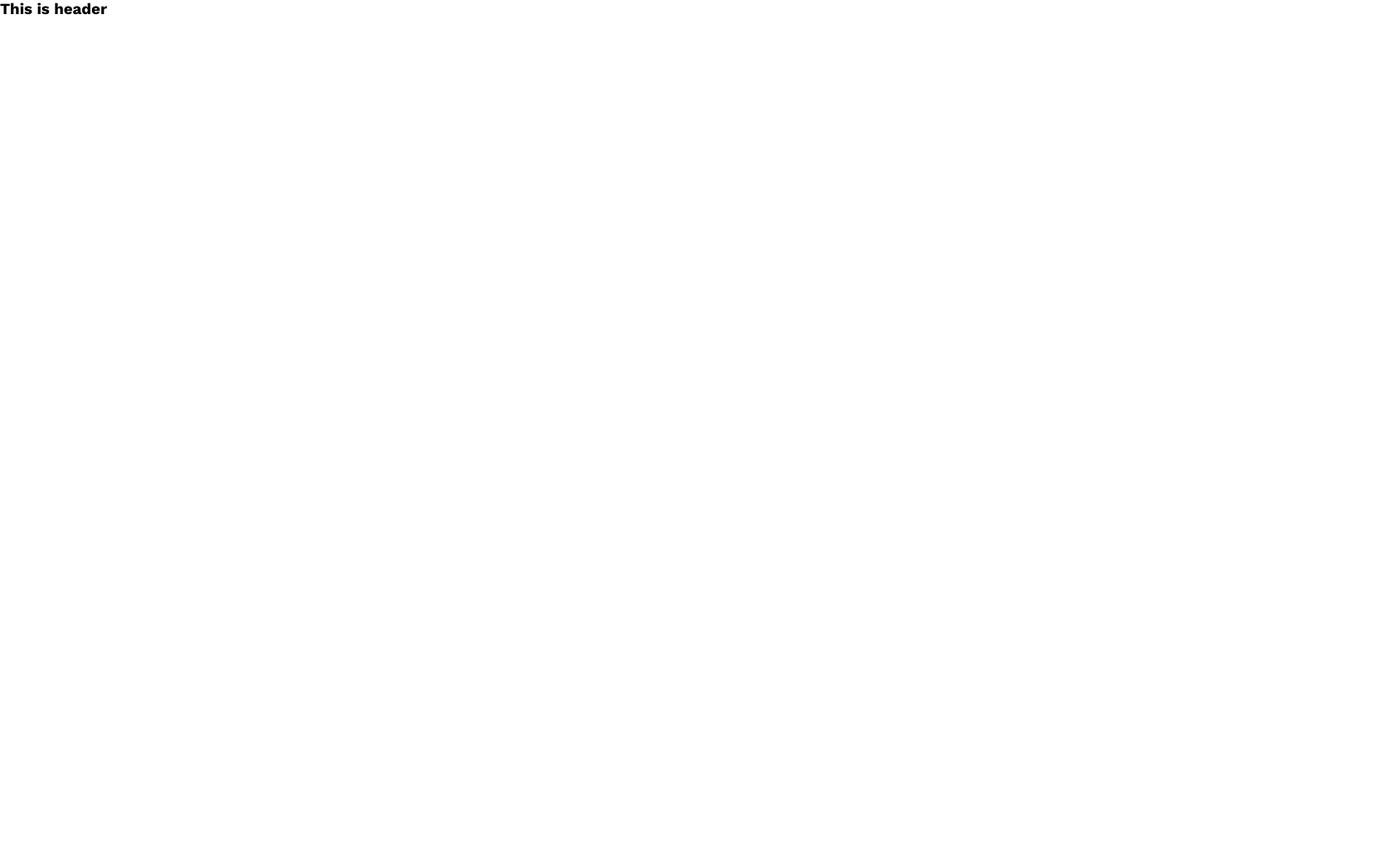
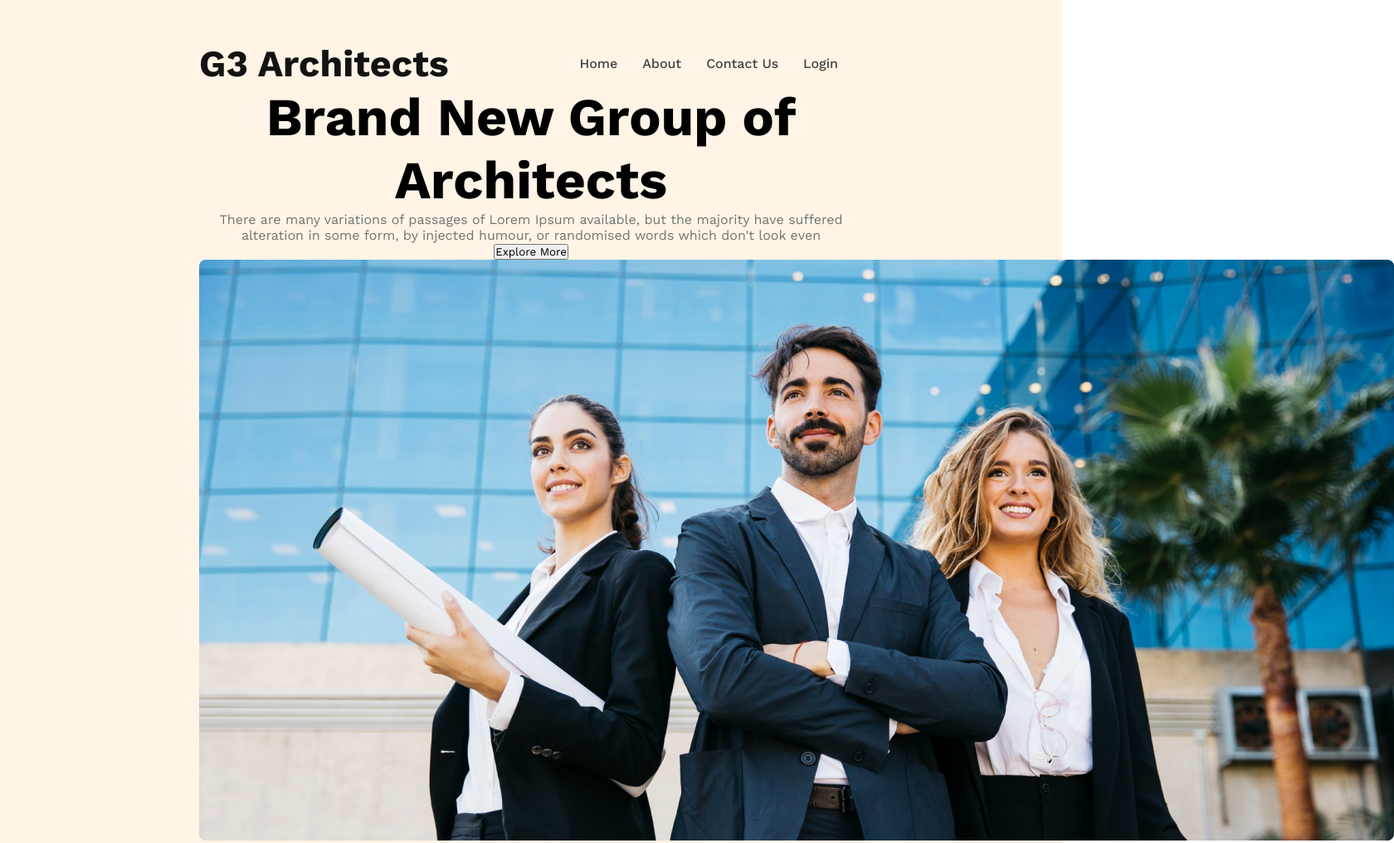
Before and after one commit to khan-shimul/G3-Arch, a plain HTML site: page index.html in a window 1280 px wide. Shown: the top 1016 px of the page at 83% size, 1680 px wide, since content can reach past the window. Before the commit the page ends 800 px from the top, so only its background shows below. Drawn offline with nearby package versions, Linux system fonts and the light colour scheme.

Commit message:
banner content added

```diff
--- a/index.html
+++ b/index.html
@@ -8,7 +8,23 @@
 </head>
 <body>
     <header>
-        <h3>This is header</h3>
+        <nav>
+            <h3 class="nav-title">G3 Architects</h3>
+        <ul>
+            <li><a href="">Home</a></li>
+            <li><a href="">About</a></li>
+            <li><a href="">Contact Us</a></li>
+            <li><a href="">Login</a></li>
+        </ul>
+        </nav>
+        <div class="banner">
+            <div class="banner-content">
+                <h1 class="banner-title">Brand New Group of Architects</h1>
+                <p class="banner-description">There are many variations of passages of Lorem Ipsum available, but the majority have suffered alteration in some form, by injected humour, or randomised words which don't look even</p>
+                <button class="btn-primary">Explore More</button>
+            </div>
+            <img src="./images/banner.png" alt="">
+        </div>
     </header>
     <main>
 
--- a/styles/style.css
+++ b/styles/style.css
@@ -6,3 +6,45 @@
     margin: 0;
     padding: 0;
 }
+
+/* Header Styles */
+header{
+    background-color: rgba(255, 144, 14, 0.10);
+    padding: 50px 240px;
+}
+nav{
+    display: flex;
+    justify-content: space-between;
+    align-items: center;
+}
+.nav-title{
+    font-weight: 700;
+    font-size: 2.8rem;
+    color: #131313;
+}
+nav > ul{
+    display: flex;
+}
+nav li {
+    list-style: none;
+    margin-right: 30px;
+    font-weight: 500;
+    font-size: 1rem;
+}
+nav li a{
+    text-decoration: none;
+    color: #424242;
+}
+
+/* Banner Styles */
+.banner-content{
+    width: 800px;
+    text-align: center;
+}
+.banner-title{
+    font-size: 4rem;
+    font-weight: 700;
+}
+.banner-description{
+    color: #727272;
+}
```
